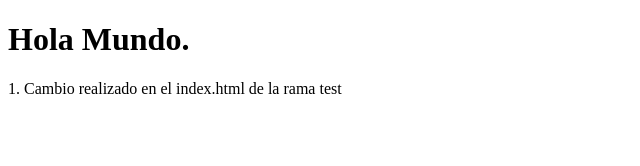
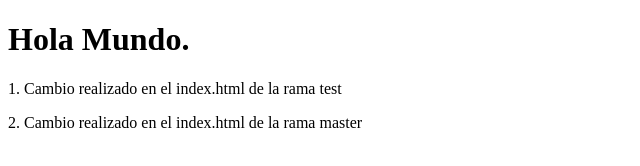
Before and after one commit to crodrigr/proyecto_taller, a plain HTML site: page index.html in a window 1280 px wide. Shown: the whole page, without its empty margins (0-640 px from the left). Drawn offline with Linux system fonts and the light colour scheme.

Commit message:
cambio realizado en index.html rama master

```diff
--- a/index.html
+++ b/index.html
@@ -7,6 +7,8 @@
 
 <h1> Hola Mundo.</h1>
 <p>1. Cambio realizado en el index.html de la rama test</p>
+<p>2. Cambio realizado en el
+index.html de la rama master</p>
 
 </body>
 </html>
```
